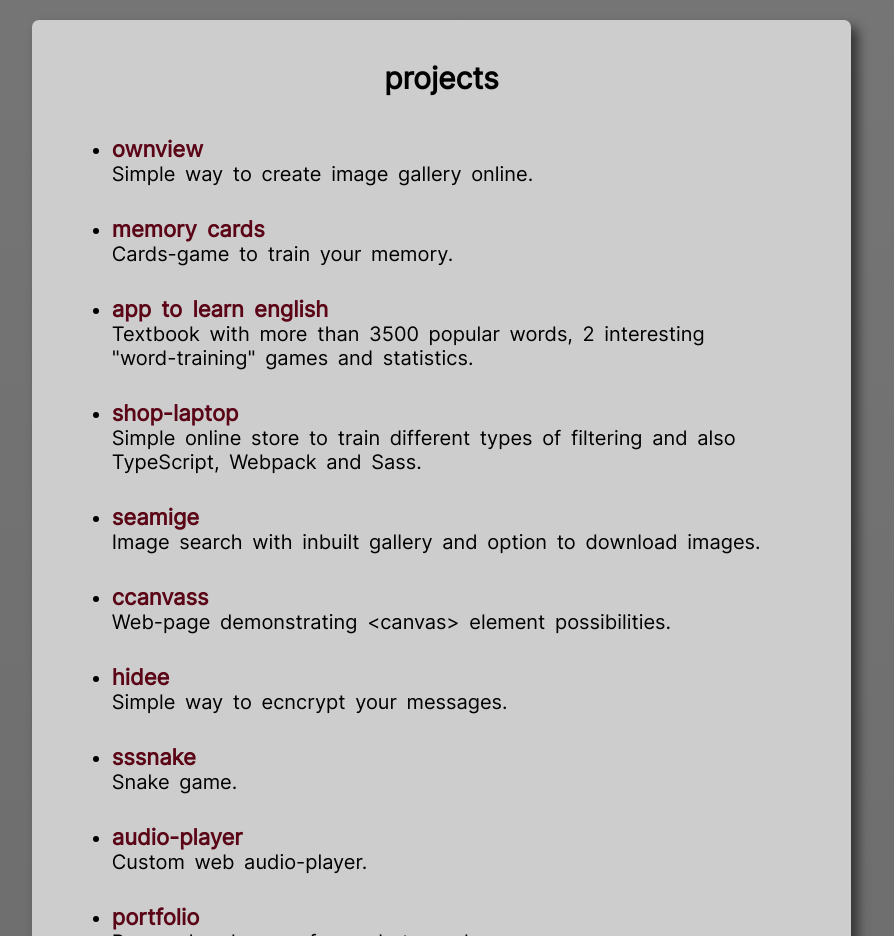
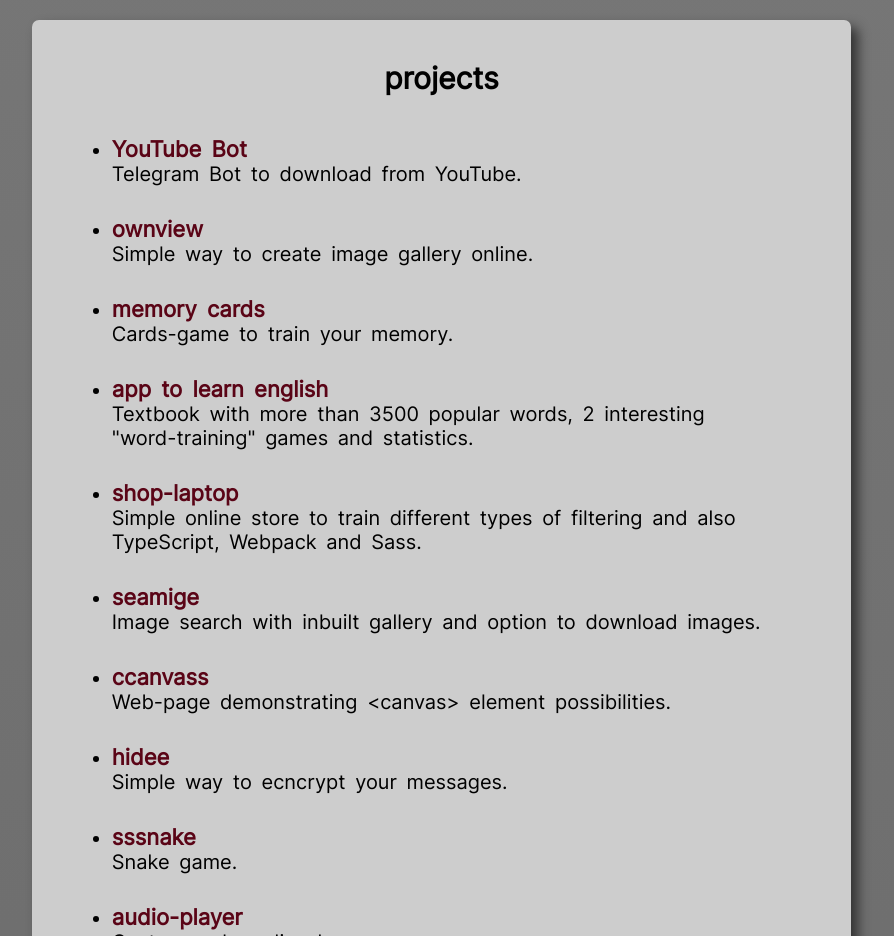
Before and after one commit to jaysuno0/rsschool-cv, a plain HTML site: page index.html in a window 1280 px wide. Shown: the part 2540-3476 px from the top of the page, without its empty margins (301-1195 px from the left). Drawn offline with nearby package versions, Linux system fonts and the light colour scheme.

Commit message:
feat: add a new project

```diff
--- a/index.html
+++ b/index.html
@@ -157,6 +157,10 @@
           <h2 class="section-title">projects</h2>
           <ul class="projects-list">
             <li class="projects-item">
+              <a href="https://t.me/botYouTubeMusicBot" target="_blank">YouTube Bot</a>
+              <p>Telegram Bot to download from YouTube.</p>
+            </li>
+            <li class="projects-item">
               <a href="https://dakochkin.ru/ownview/" target="_blank">ownview</a>
               <p>Simple way to create image gallery online.</p>
             </li>
```
